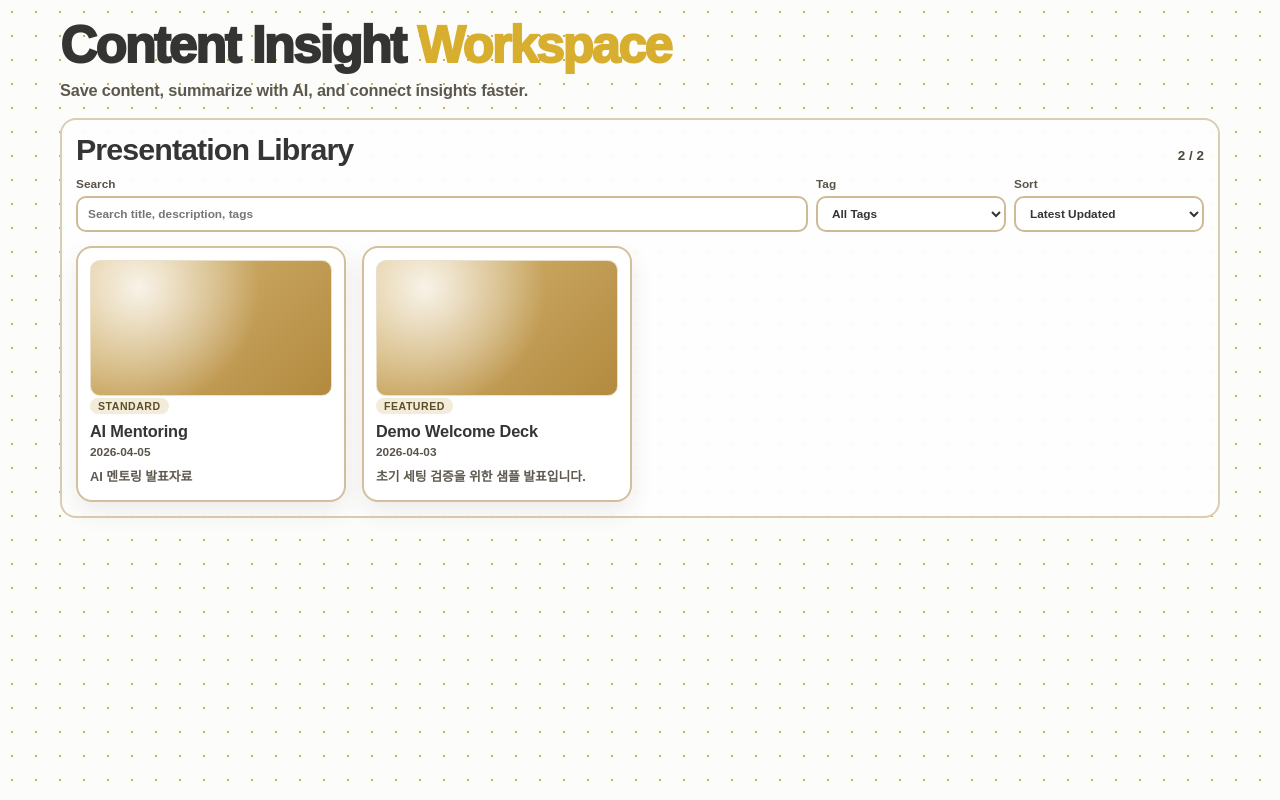
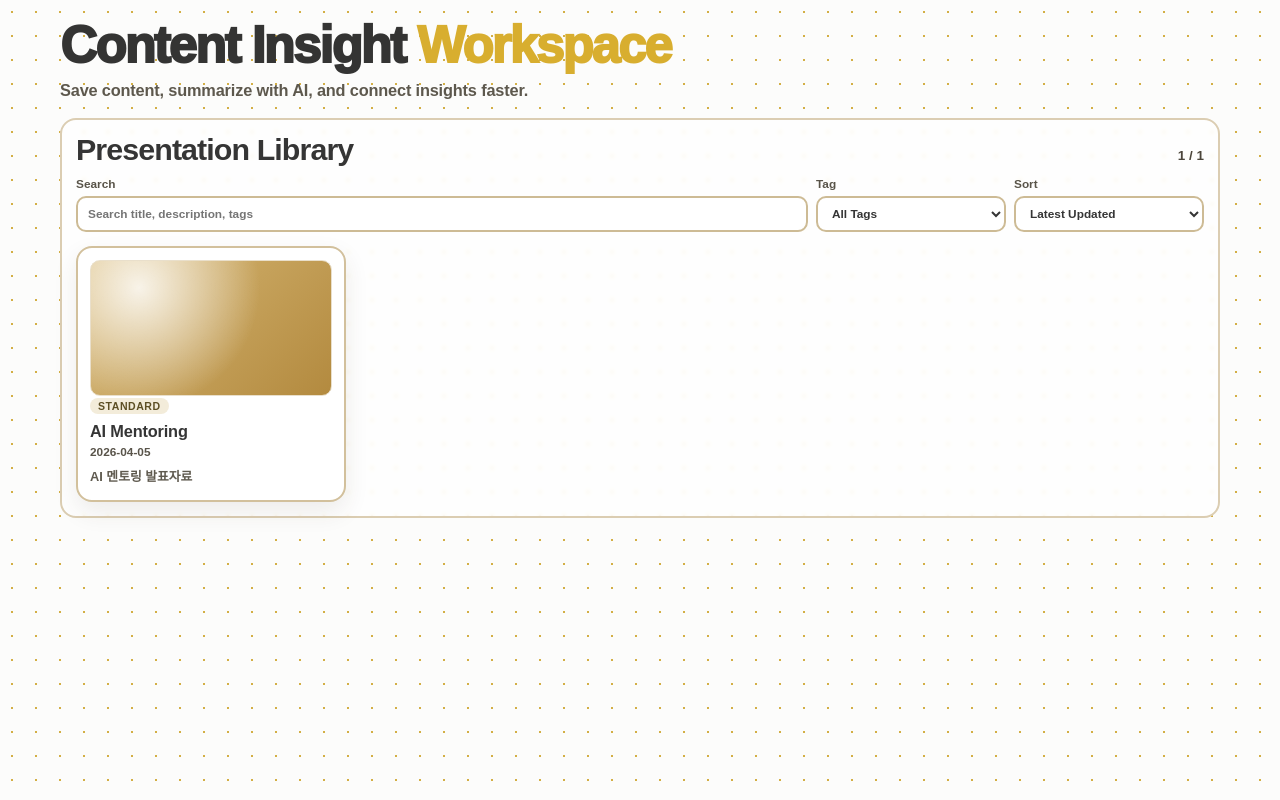
Before and after one commit to hefxpzwk/myppt, a React (Vite) app: page / in a window 1280 px wide. Built offline with nearby package versions, Linux system fonts and the light colour scheme.

Commit message:
Remove deleted demo presentation entry

```diff
--- a/src/data/slides.ts
+++ b/src/data/slides.ts
@@ -12,16 +12,6 @@ export interface PresentationMeta {
 
 export const presentations: PresentationMeta[] = [
   {
-    id: 'demo-welcome',
-    title: 'Demo Welcome Deck',
-    path: '/slides/demo/index.html',
-    updatedAt: '2026-04-03',
-    description: '초기 세팅 검증을 위한 샘플 발표입니다.',
-    tags: ['demo', 'hub'],
-    author: 'Team',
-    featured: true,
-  },
-  {
     id: 'ai-mentoring',
     title: 'AI Mentoring',
     path: '/slides/ai-mentoring (1).html',
```
